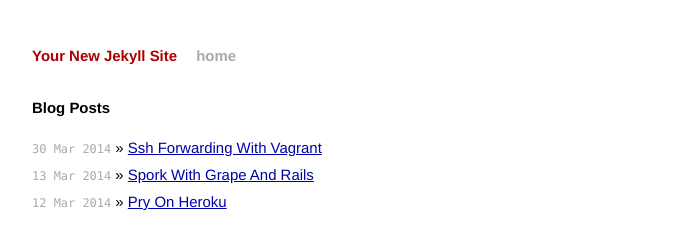
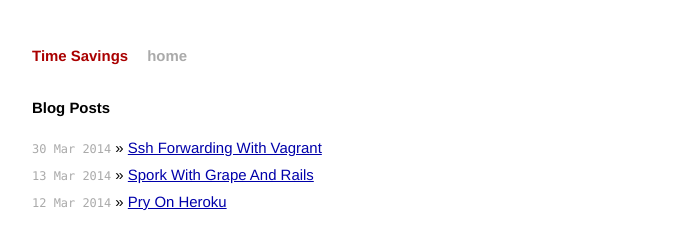
Before and after one commit to jackdesert/jackdesert.github.io, a Jekyll site: the page built from index.html, in a window 1280 px wide. Shown: the top 240 px of the page, without its empty margins (294-985 px from the left). Built offline with Jekyll 4.4.1, drawn with Linux system fonts in a browser that asks for light colours; Markdown is read by kramdown in place of the engine named in the settings.

Commit message:
placeholder

```diff
--- a/_config.yml
+++ b/_config.yml
@@ -1,3 +1,3 @@
-name: Your New Jekyll Site
+name: Time Savings
 markdown: redcarpet
 pygments: true
```
